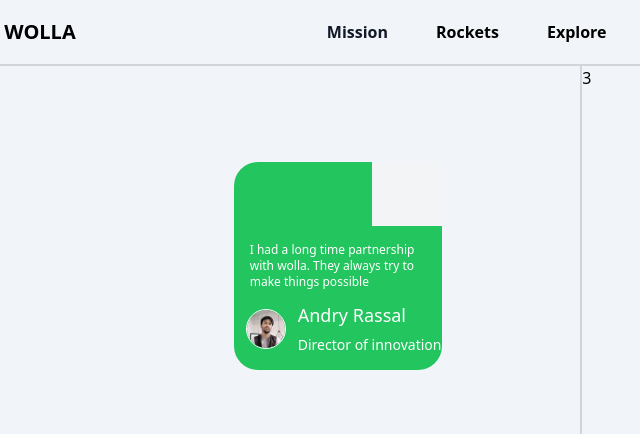
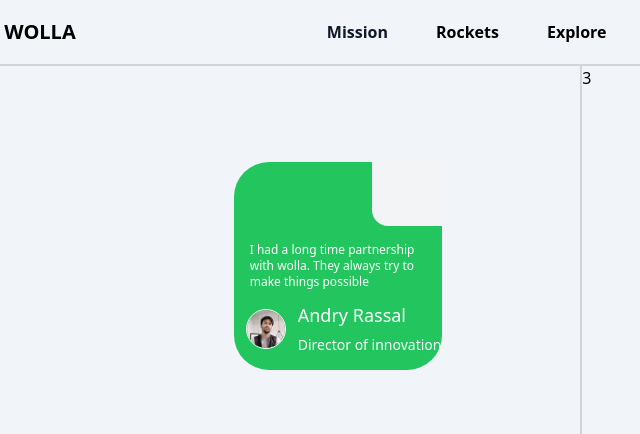
Before and after one commit to morajdhwaj/Customize, a website: page index/index.html in a window 1280 px wide. Shown: the top 434 px of the page, 600-1240 px from the left. Drawn offline with nearby package versions, Linux system fonts and the light colour scheme; a web font is replaced by a local one.

Commit message:
Update the Project.

```diff
--- a/index/index.html
+++ b/index/index.html
@@ -10,7 +10,7 @@
 <link rel="preconnect" href="https://fonts.gstatic.com" crossorigin>
 <link href="https://fonts.googleapis.com/css2?family=Chivo:wght@400;700&display=swap" rel="stylesheet">
   </head>
-  <body class="bg-slate-100">
+  <body class="bg-slate-100  overflow-x-hidden">
     <div class=" h-16 flex w-full">
       <div class=" h-full w-1/3 flex pl-16 items-center" >
         <input class="w-32 rounded-xl border border-gray-300" type="search" placeholder="search..." />
@@ -57,10 +57,10 @@
           </div>
         </div>
         <div class=" w-1/2 h-full flex justify-center items-center">
-          <div class="bg-green-500 h-52 w-52 rounded-3xl">
+          <div class="bg-green-500 h-52 w-52 rounded-[35px] ">
             <div class="flex">
-              <div class=" rou h-16 w-2/3"></div>
-              <div class=" bg-gray-100 h-16 w-1/3 flex ">
+              <div class=" h-16 w-2/3 "></div>
+              <div class=" bg-gray-100 h-16 w-1/3 flex  rounded-bl-2xl ">
                 <div class="bg-gray-100 h-10 w-10 rounded-xl justify-items-end "> </div>
               </div>
             </div>
```
